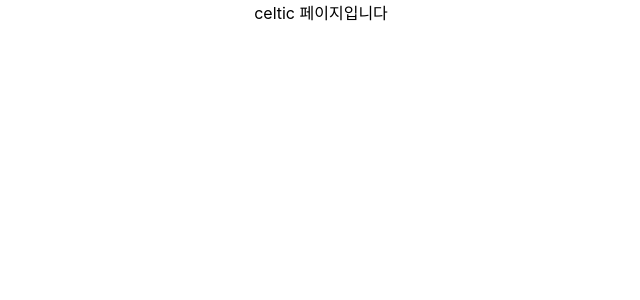
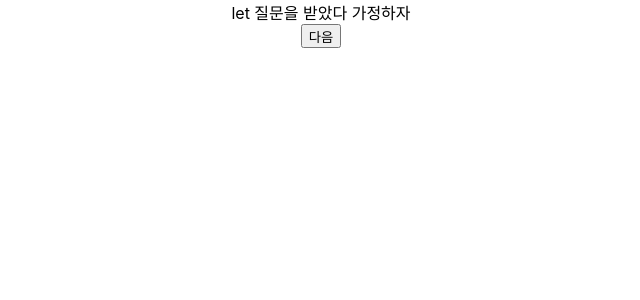
Before and after one commit to lemony452/arcana, a React (Create React App) app in the folder frontend/: page /celtic in a window 1280 px wide. Shown: the top 300 px of the page, without its empty margins (319-959 px from the left). Built offline with nearby package versions, Linux system fonts and the light colour scheme.

Commit message:
feat: celticPage 다음 버튼 추가

```diff
--- a/frontend/src/Page/Celtic/index.tsx
+++ b/frontend/src/Page/Celtic/index.tsx
@@ -1,7 +1,13 @@
 import React from 'react';
+import { SpreadBtn } from '../Common/common_style';
 
 function Celtic() {
-  return <div>celtic 페이지입니다</div>;
+  return (
+    <>
+      <div>let 질문을 받았다 가정하자</div>
+      <SpreadBtn>다음</SpreadBtn>
+    </>
+  );
 }
 
 export default Celtic;
--- a/frontend/src/Page/Common/common_style.tsx
+++ b/frontend/src/Page/Common/common_style.tsx
@@ -22,3 +22,8 @@ export const DefaultCard = styled.div`
   margin: 0 2%;
   position: flex;
 `;
+
+export const SpreadBtn = styled.button`
+  height: 30%;
+  aspect-ratio: 5 / 3;
+`;
```
